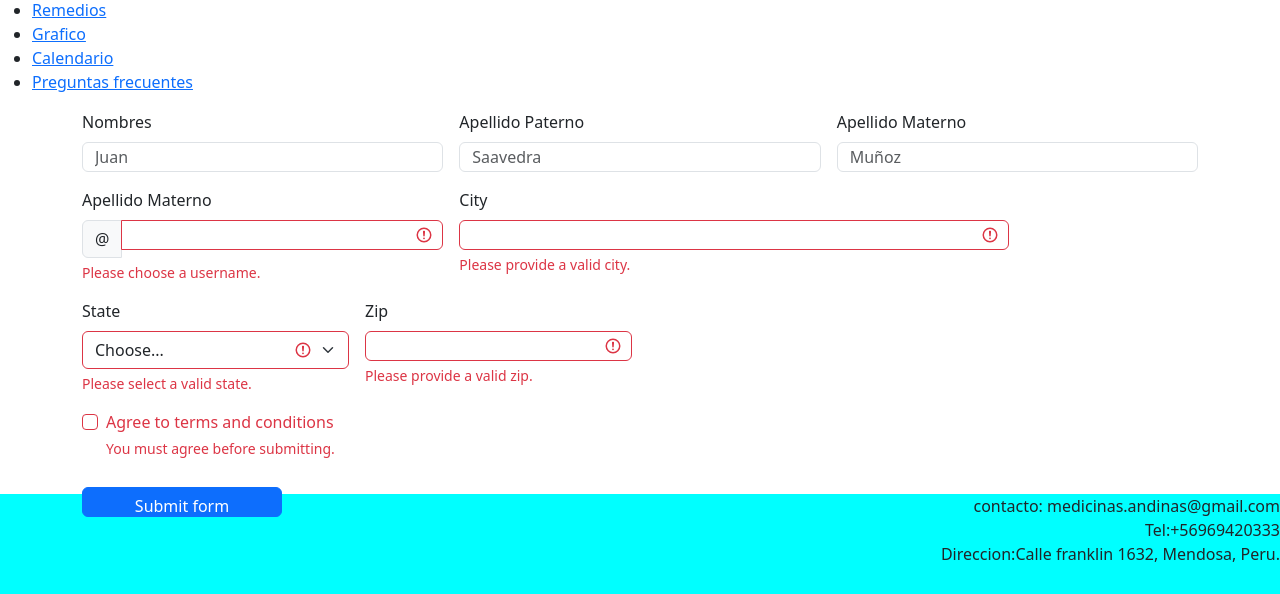
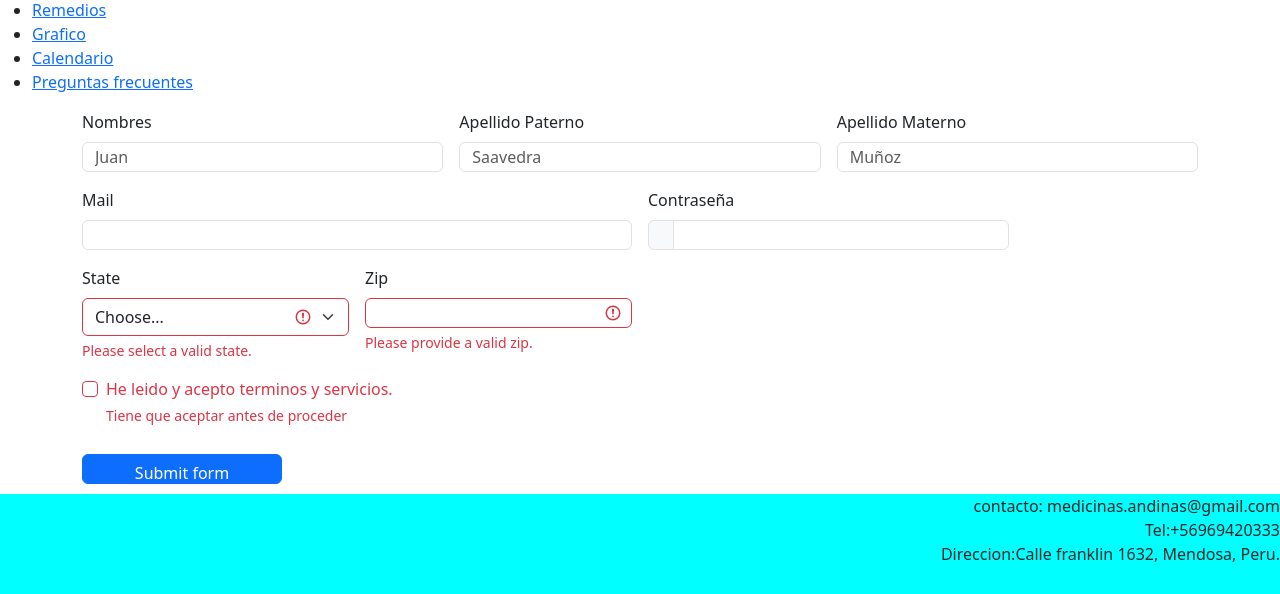
Before and after one commit to Leftzara/Proyecto_Ingenieria_Web, a plain HTML site: page registro.html in a window 1280 px wide. Shown: the part 426-1020 px from the top of the page. Drawn offline with nearby package versions, Linux system fonts and the light colour scheme.

Commit message:
registro totalmente ordenado

```diff
--- a/registro.html
+++ b/registro.html
@@ -18,9 +18,7 @@
 
     <body>
         <header>
-            <div
-          class="mainCover d-flex justify-content-center d-flex align-items-center flex-column"
-        >
+            <div class="mainCover d-flex justify-content-center d-flex align-items-center flex-column">
             <img src="images/Logo.png" aling="left"
             style="height: 200px;"
             style="width: auto;">
@@ -53,66 +51,60 @@
                     <div class="col-md-4">
                         <label for="apellidoPaterno" class="form-label">Apellido Paterno</label>
                         <input type="text" class="form-control" id="apellidoPaterno" placeholder="Saavedra" required>
-                        <div class="invalid-feedback"> Este campo es obligatorio </div>
+                        <div class="invalid-feedback">Este campo es obligatorio </div>
                     </div>
 
                     <div class="col-md-4">
                         <label for="apellidoMaterno" class="form-label">Apellido Materno</label>
                         <input type="text" class="form-control" id="apellidoMaterno" placeholder="Muñoz" required>
-                        <div class="invalid-feedback"> Este campo es obligatorio </div>
+                        <div class="invalid-feedback">Este campo es obligatorio </div>
+                    </div>
+
+                    <div class="col-md-6">
+                        <label for="mail" class="form-label">Mail</label>
+                        <div class="input-group has-validation">
+                            <input type="email" class="form-control" id="mail" required>
+                            <div  class="invalid-feedback">Este campo es obligatorio</div>
+                        </div>
                     </div>
 
                     <div class="col-md-4">
-                        <label for="validationServerUsername" class="form-label">Apellido Materno</label>
+                        <label for="contraseña" class="form-label">Contraseña</label>
                         <div class="input-group has-validation">
-                            <span class="input-group-text" id="inputGroupPrepend3">@</span>
-                            <input type="text" class="form-control is-invalid" id="validationServerUsername" aria-describedby="inputGroupPrepend3 validationServerUsernameFeedback" required>
-                            <div id="validationServerUsernameFeedback" class="invalid-feedback"> Please choose a username.</div>
+                            <span class="input-group-text" id="onputGroupPrepend3"></span>
+                        <input type="password" class="form-control" id="contraseña"  required>
+                        <div class="invalid-feedback">Este campo es obligatorio</div>
                         </div>
                     </div>
 
-                <div class="col-md-6">
-                <label for="validationServer03" class="form-label">City</label>
-                <input type="text" class="form-control is-invalid" id="validationServer03" ariadescribedby="validationServer03Feedback" required>
-                    <div id="validationServer03Feedback" class="invalid-feedback">
-                        Please provide a valid city.
-                        </div>
-                        </div>
                     <div class="col-md-3">
                         <label for="validationServer04" class="form-label">State</label>
                         <select class="form-select is-invalid" id="validationServer04" ariadescribedby="validationServer04Feedback" required>
                             <option selected disabled value="">Choose...</option>
                             <option>...</option>
                         </select>
-                <div id="validationServer04Feedback" class="invalid-feedback">
-                Please select a valid state.
+                        <div id="validationServer04Feedback" class="invalid-feedback">Please select a valid state.</div>
                     </div>
-                </div>
+
                     <div class="col-md-3">
                         <label for="validationServer05" class="form-label">Zip</label>
                         <input type="text" class="form-control is-invalid" id="validationServer05" ariadescribedby="validationServer05Feedback" required>
-                <div id="validationServer05Feedback" class="invalid-feedback">
-                    Please provide a valid zip.
+                        <div id="validationServer05Feedback" class="invalid-feedback">Please provide a valid zip.</div>
+                    </div>
+
+                    <div class="col-12">
+                        <div class="form-check">
+                            <input class="form-check-input is-invalid" type="checkbox" value="" id="invalidCheck3" aria-describedby="invalidCheck3Feedback" required>
+                            <label class="form-check-label" for="invalidCheck3">He leido y acepto terminos y servicios.</label>
+                            <div id="invalidCheck3Feedback" class="invalid-feedback">Tiene que aceptar antes de proceder</div>
                         </div>
                     </div>
-                <div class="col-12">
-                <div class="form-check">
-                    <input class="form-check-input is-invalid" type="checkbox" value=""
-                id="invalidCheck3" aria-describedby="invalidCheck3Feedback" required>
-            <label class="form-check-label" for="invalidCheck3">
-            Agree to terms and conditions
-            </label>
-                <div id="invalidCheck3Feedback" class="invalid-feedback">
-            You must agree before submitting.
-            </div>
-                </div>
-                </div>
+
                     <div class="col-12">
                         <button class="btn btn-primary" type="submit">Submit form</button>
                     </div>
                 </form>
             </div>
-
         </section>
 
         <footer>
@@ -129,5 +121,4 @@
 
         <script src="https://cdn.jsdelivr.net/npm/bootstrap@5.3.0-alpha3/dist/js/bootstrap.bundle.min.js"></script>
     </body>
-
 </html>
```
Lines whose indentation alone changed are shown as unchanged.
